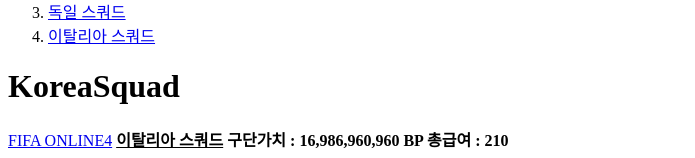
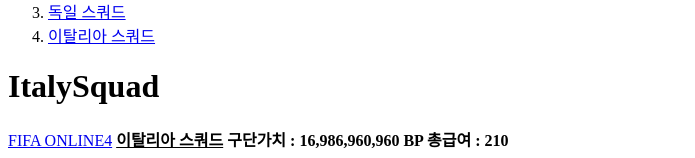
Before and after one commit to ggangb/my-first-web-site, a plain HTML site: page italy.html in a window 1280 px wide. Shown: the part 138-296 px from the top of the page, without its empty margins (0-695 px from the left). Drawn offline with Linux system fonts and the light colour scheme.

Commit message:
Update italy.html

```diff
--- a/italy.html
+++ b/italy.html
@@ -12,7 +12,7 @@
     <li><a href="germany.html">독일 스쿼드</a></li>
     <li><a href="italy.html">이탈리아 스쿼드</a></li>
     </ol>
-    <h1>KoreaSquad</h1>
+    <h1>ItalySquad</h1>
     <p><a href="https://fifaonline4.nexon.com/main/index"target="_blank" title="피파온라인4 공식홈페이지">FIFA ONLINE4</a>
     <strong><u>이탈리아 스쿼드</u></strong> <strong>구단가치 : 16,986,960,960 BP 총급여 : 210 </strong></p>
     <img src="./ItalySquad.png" width = "50%">
```
